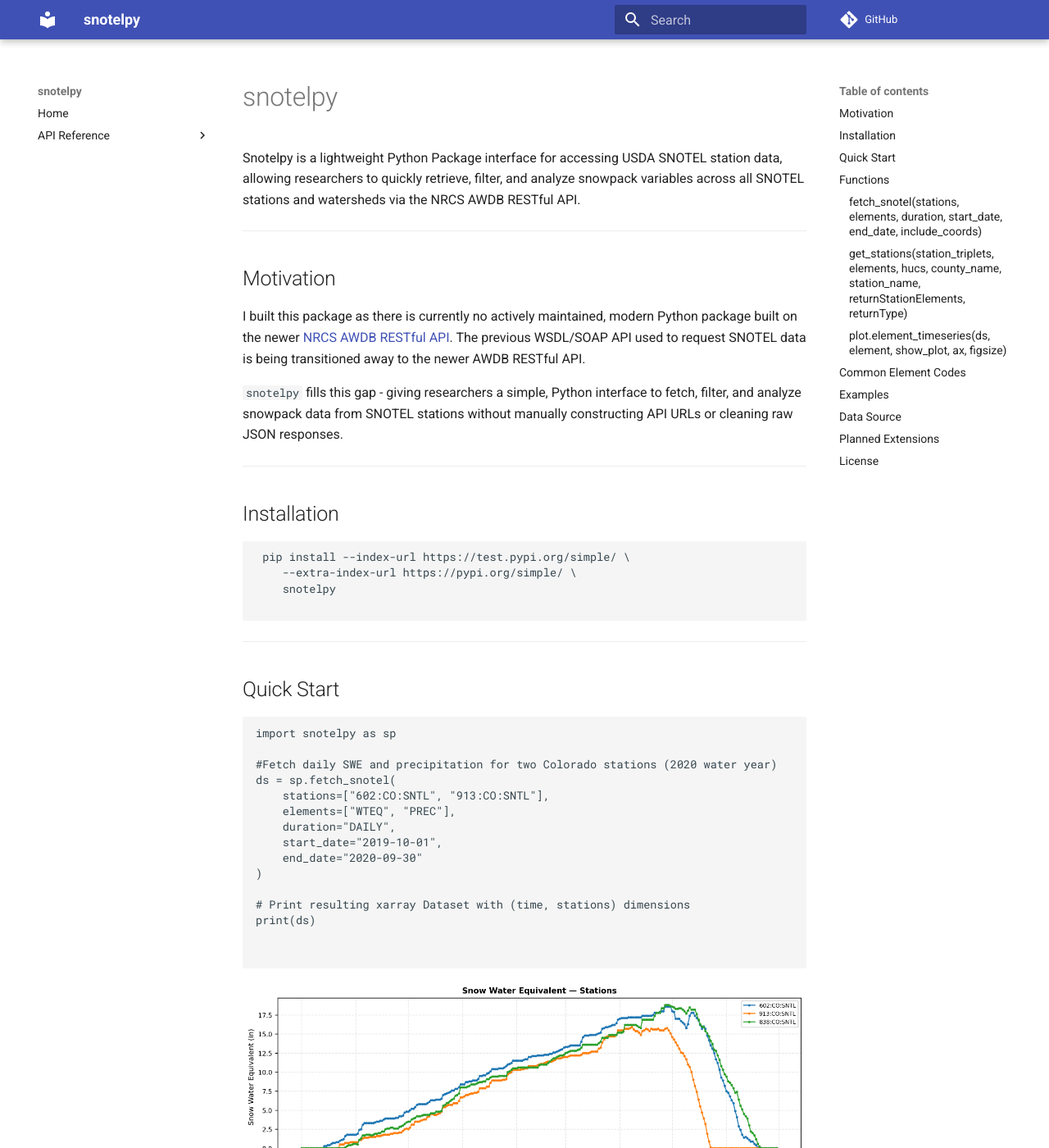
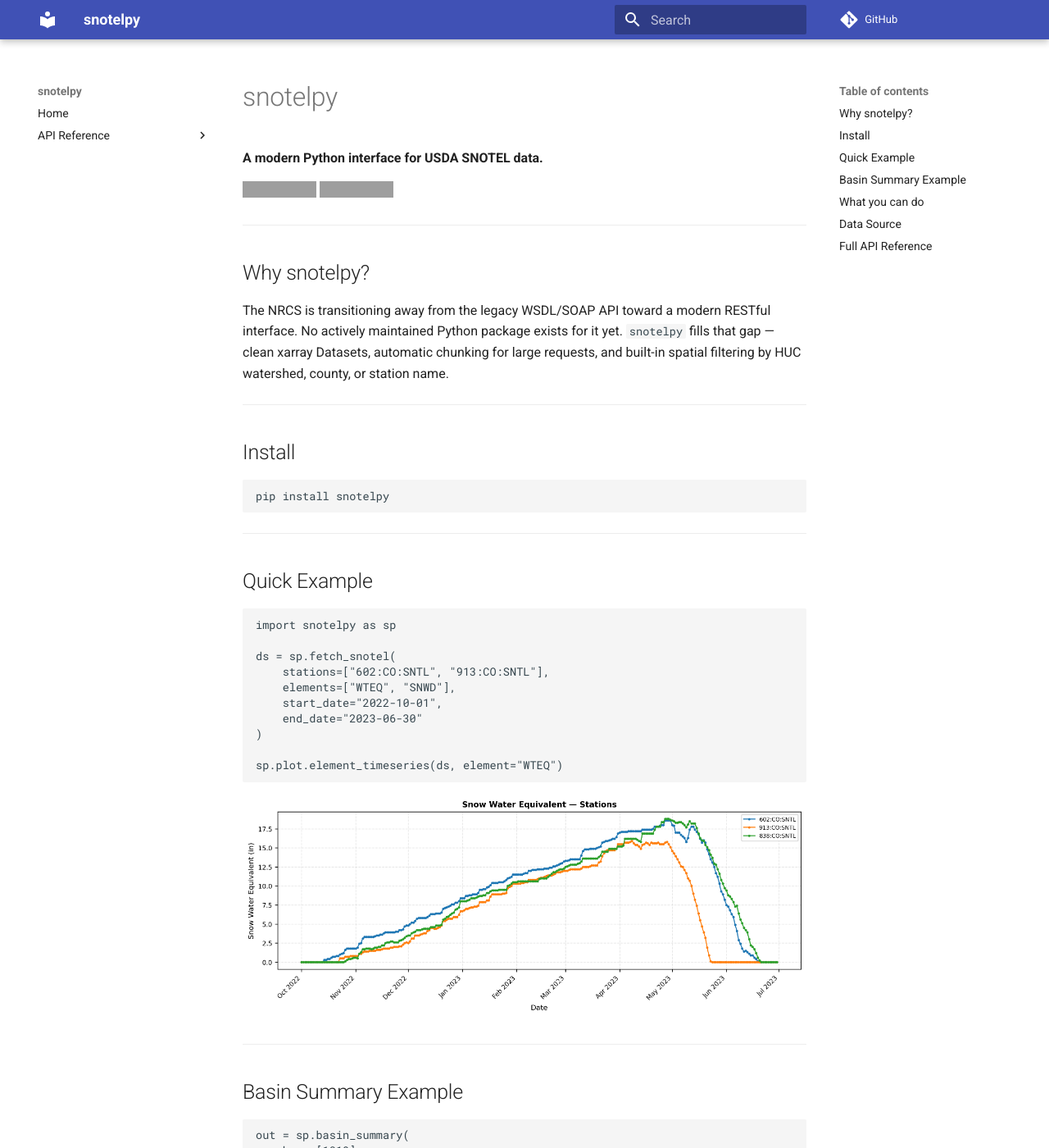
Before and after one commit to tavo7876/snotelpy, an MkDocs documentation site: the page built from docs/index.md, in a window 1280 px wide and 1400 px high. Shown: the whole window at 82% size. Built offline with MkDocs 1.6.1 and Material for MkDocs 9.7.7, drawn with Linux system fonts in a browser that asks for light colours; comment, search, counter and statistics services are not loaded; some of the changed text lies outside the part shown; grey boxes are pictures that could not be loaded.

Commit message:
Refactor documentation for clarity and conciseness; update installation instructions and examples

````diff
--- a/docs/index.md
+++ b/docs/index.md
@@ -1,154 +1,91 @@
 # snotelpy
 
-Snotelpy is a lightweight Python Package interface for accessing USDA SNOTEL station data, allowing researchers to quickly retrieve, filter, and analyze snowpack variables across all SNOTEL stations and watersheds via the NRCS AWDB RESTful API.
+**A modern Python interface for USDA SNOTEL data.**
+
+[![PyPI version](https://badge.fury.io/py/snotelpy.svg)](https://pypi.org/project/snotelpy/)
+[![License: MIT](https://img.shields.io/badge/License-MIT-yellow.svg)](LICENSE.txt)
 
 ---
 
-## Motivation
-I built this package as there is currently no actively maintained, modern Python package built on the newer [NRCS AWDB RESTful API](https://wcc.sc.egov.usda.gov/awdbRestApi/swagger-ui/index.html). The previous WSDL/SOAP API used to request SNOTEL data is being transitioned away to the newer AWDB RESTful API.
+## Why snotelpy?
 
-`snotelpy` fills this gap - giving researchers a simple, Python interface to fetch, filter, and analyze snowpack data from SNOTEL stations without manually constructing API URLs or cleaning raw JSON responses.
+The NRCS is transitioning away from the legacy WSDL/SOAP API toward a modern
+RESTful interface. No actively maintained Python package exists for it yet.
+`snotelpy` fills that gap — clean xarray Datasets, automatic chunking for large
+requests, and built-in spatial filtering by HUC watershed, county, or station name.
 
 ---
 
-## Installation
+## Install
+
 ```bash
- pip install --index-url https://test.pypi.org/simple/ \
-    --extra-index-url https://pypi.org/simple/ \
-    snotelpy
-
+pip install snotelpy
 ```
 
 ---
 
-## Quick Start
+## Quick Example
+
 ```python
 import snotelpy as sp
 
-#Fetch daily SWE and precipitation for two Colorado stations (2020 water year)
 ds = sp.fetch_snotel(
     stations=["602:CO:SNTL", "913:CO:SNTL"],
-    elements=["WTEQ", "PREC"],
-    duration="DAILY",
-    start_date="2019-10-01",
-    end_date="2020-09-30"
+    elements=["WTEQ", "SNWD"],
+    start_date="2022-10-01",
+    end_date="2023-06-30"
 )
 
-# Print resulting xarray Dataset with (time, stations) dimensions
-print(ds)
+sp.plot.element_timeseries(ds, element="WTEQ")
+```
 
-
-```
-![SWE time series for three Colorado SNOTEL stations](example_swe.png)
-
-## Functions
-
-### fetch_snotel(stations, elements, duration, start_date, end_date, include_coords)
-Fetches one or more SNOTEL variables across one or more stations and returns
-an `xarray.Dataset` with `(time, station)` dimensions. Automatically chunks large
-requests that exceed the API's 500,000-point limit.
-
-
-| Parameter | Type | Default | Description |
-|---|---|---|---|
-| `stations` | list | required | Station triplets, e.g. `["602:CO:SNTL"]`. Supports `*` wildcard. |
-| `elements` | list | required | Element codes, e.g. `["WTEQ", "PREC"]`. |
-| `duration` | str | `"DAILY"` | `"DAILY"`, `"HOURLY"`, `"SEMIMONTHLY"`, `"MONTHLY"`, `"CALENDAR_YEAR"`, `"WATER_YEAR"` |
-| `start_date` | str | `"1991-01-01"` | Begin date in `YYYY-MM-DD` format. |
-| `end_date` | str | `"2100-01-01"` | End date in `YYYY-MM-DD` format. |
-| `include_coords` | bool | `False` | If `True`, attach latitude, longitude, and elevation as dataset coordinates. |
+![SWE time series for Colorado SNOTEL stations](example_swe.png)
 
 ---
 
-### get_stations(station_triplets, elements, hucs, county_name, station_name, returnStationElements, returnType)
-Queries the AWDB API for stations matching the given filters and returns
-a `pandas.DataFrame` or a `geopandas.GeoDataFrame` (EPSG:4326).
+## Basin Summary Example
 
-| Parameter | Type | Default | Description |
-|---|---|---|---|
-| `station_triplets` | list | `["::SNTL"]` | All SNOTEL stations by default. |
-| `elements` | list | `[]` | Filter by element codes, e.g. `["WTEQ"]`. |
-| `hucs` | list | `[]` | Filter by HUC watershed codes, e.g. `["10"]`. |
-| `county_name` | str | `""` | Filter by county name, e.g. `"Boulder"`. |
-| `station_name` | str | `""` | Filter by station name. |
-| `returnStationElements` | bool | `False` | If True returns all the possible elements the request stations record. |
-| `returnType` | str | `"pd"` | `"pd"` for pandas DataFrame, `"gpd"` for GeoDataFrame. |
+```python
+out = sp.basin_summary(
+    hucs=[1019],
+    elements=["WTEQ"],
+    duration="MONTHLY",
+    start_date="2000-10-01",
+    end_date="2025-10-01",
+    climatology_period=("2000-10-01", "2025-10-01")
+)
 
+# Basin-averaged SWE statistics (MEAN, MEDIAN, MAX, MIN) x time
+print(out["basin_stats"])
+
+# Monthly climatology
+print(out["climatology"])
+
+# All stations in the basin as a GeoDataFrame
+print(out["stations"].head())
+```
+
+![Basin summary for HUC 1019](example_basin.png)
 
 ---
 
-### plot.element_timeseries(ds, element, show_plot, ax, figsize)
+## What you can do
 
-Plots a time series for a given SNOTEL element across all stations in a dataset.
-Returns the matplotlib `Axes` object for further customization or embedding in subplots.
-
-| Parameter | Type | Default | Description |
-|---|---|---|---|
-| `ds` | xarray.Dataset | required | Dataset returned by `fetch_snotel()`. |
-| `element` | str | `"WTEQ"` | Element code to plot, e.g. `"WTEQ"`, `"SNWD"`, `"TAVG"`. |
-| `show_plot` | bool | `True` | If `False`, suppresses `plt.show()` for embedding in subplots or saving. |
-| `ax` | matplotlib.axes.Axes | `None` | Axes to plot onto. If `None`, a new figure is created. |
-| `figsize` | tuple | `(10, 4)` | Figure size in inches. Only used when `ax` is `None`. |
-
-**Basic usage:**
-```python
-ds = sp.fetch_snotel(
-    stations=["602:CO:SNTL", "913:CO:SNTL"],
-    elements=["WTEQ"],
-    start_date="2022-10-01",
-    end_date="2023-03-31"
-)
-ax = sp.plot.element_timeseries(ds, element="WTEQ")
-```
-
-**Embedding in a subplot:**
-```python
-fig, axes = plt.subplots(2, 1, figsize=(10, 8))
-sp.plot.element_timeseries(ds, element="WTEQ", show_plot=False, ax=axes[0])
-sp.plot.element_timeseries(ds, element="SNWD", show_plot=False, ax=axes[1])
-plt.tight_layout()
-plt.show()
-```
-
----
-
-## Common Element Codes
-
-| Code | Description | Units |
-|---|---|---|
-| `WTEQ` | Snow Water Equivalent | in |
-| `PREC` | Precipitation Accumulation | in |
-| `SNWD` | Snow Depth | in |
-| `TAVG` | Air Temperature Average | °F |
-| `TMAX` | Air Temperature Maximum | °F |
-| `TMIN` | Air Temperature Minimum | °F |
-
-See `ELEMENTS.yaml` for all elements supported in the NRCS networks, note -- SNOTEL doesn't support most of these elements.
-
----
-
-## Examples
-See the [Examples notebook](Examples.ipynb) for complete workflows including:
-- Single-station SWE time series
-- Multi-station HUC-filtered requests
-- Elevation vs. SWE scatter plots
-- GeoDataFrame mapping
+- **Fetch** daily, hourly, or monthly data for any SNOTEL station or wildcard
+- **Filter** stations by HUC watershed, county, or element availability
+- **Summarize** entire basins with mean, median, max, min, and monthly climatology
+- **Plot** multi-station time series with one line
+- **Save** directly to NetCDF, GeoJSON, or .CSV
 
 ---
 
 ## Data Source
 
-Data is sourced from the
-[USDA NRCS Air-Water Database (AWDB) REST API](https://wcc.sc.egov.usda.gov/awdbRestApi/swagger-ui/index.html).
+Data is retrieved live from the
+[USDA NRCS AWDB REST API](https://wcc.sc.egov.usda.gov/awdbRestApi/swagger-ui/index.html).
 
 ---
 
-## Planned Extensions
+## Full API Reference
 
-- SCAN (Soil Climate Analysis Network) support
-
----
-
-## License
-
-MIT License — see [LICENSE.txt](LICENSE.txt)
+See the [API docs](api/fetch.md) for complete parameter documentation.
````
